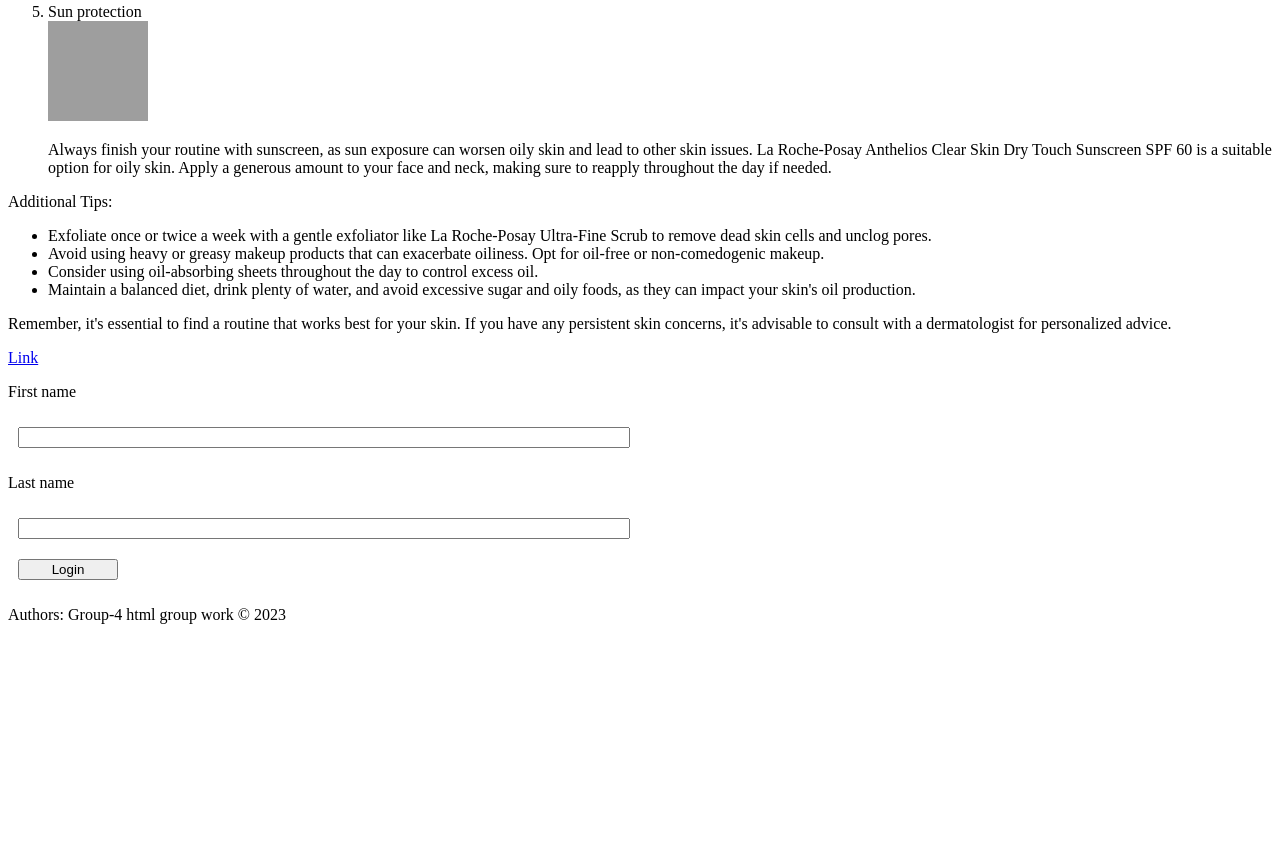
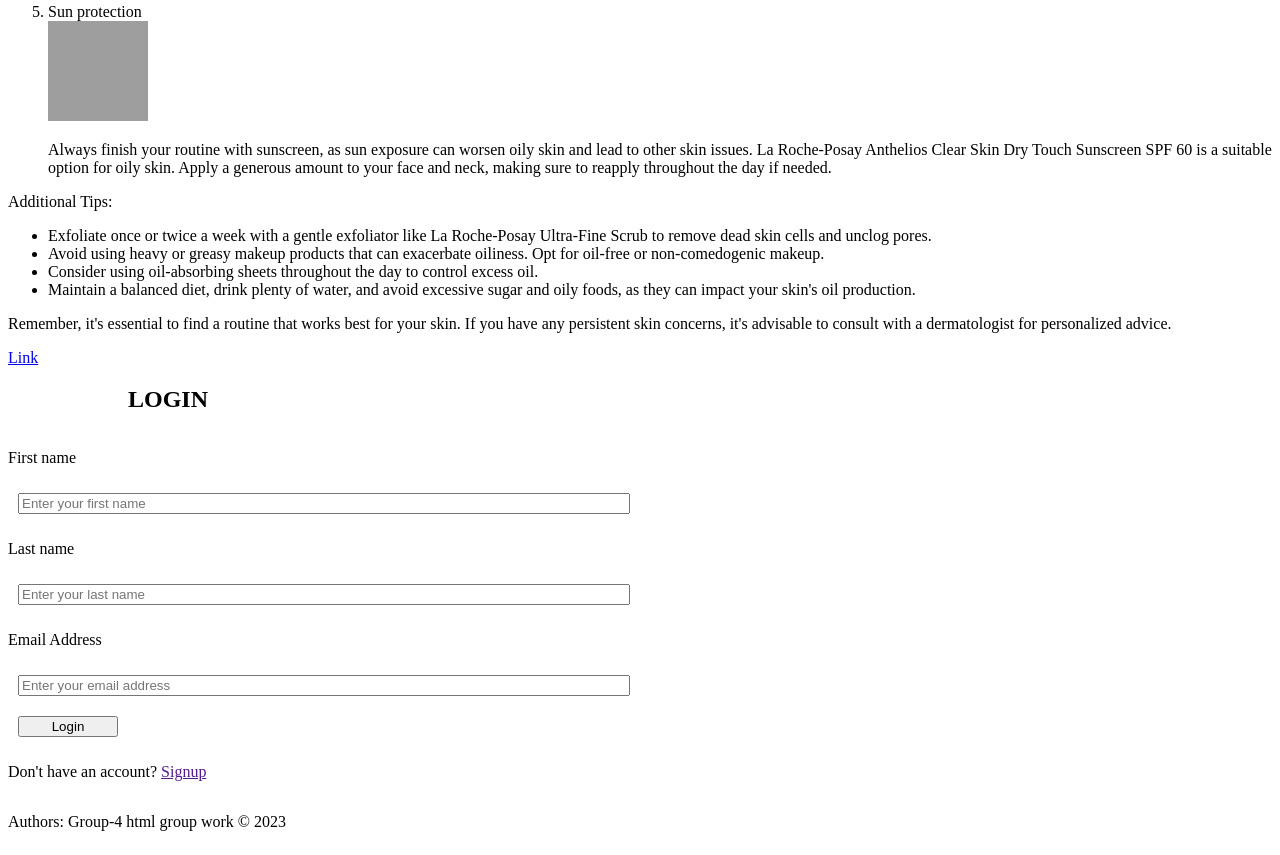
Before and after one commit to Wakio37/Group-project-4, a plain HTML site: page index.html in a window 1280 px wide. Shown: the part 891-1746 px from the top of the page. Before the commit the page ends 1539 px from the top, so only its background shows below. Drawn offline with Linux system fonts and the light colour scheme; grey boxes are pictures that could not be loaded.

Commit message:
Changes in login (#4)

```diff
--- a/index.html
+++ b/index.html
@@ -13,7 +13,7 @@
                 <a href="">About Us</a>
                 <a href="">Contact Us</a>
                 <a href="">Terms of use</a>
-                <a href="#login">Login.</a>
+                <a href="login">Login.</a>
             </nav>
         </header>
         <section>
@@ -75,18 +75,21 @@
 
 
         <section class="login">
-            <form style="display: flex; flex-direction: column; width: 50%;">
+            <h2 style="padding-left: 120px;">LOGIN</h2>
 
+            <form style="display: flex; flex-direction: column; width: 50%; ">
                     <p>First name</p>
+                    <input type="text" style="margin: 10px;" placeholder="Enter your first name" >
 
-                    <input type="text" style="margin: 10px;" >
+                    <p>Last name </p>
+                    <input type="text" style="margin: 10px;" placeholder ="Enter your last name">
 
-                    <p>Last name</p>
-                    <input type="text" style="margin: 10px;">
+                    <p>Email Address</p>
+                     <input type="text" style="margin: 10px;" placeholder ="Enter your email address">
 
                     <button style="margin: 10px; width: 100px;">Login</button>
 
-
+                    <p>Don't have an account? <a href="">Signup</a></p>
             </form>
         </section>
 
```
